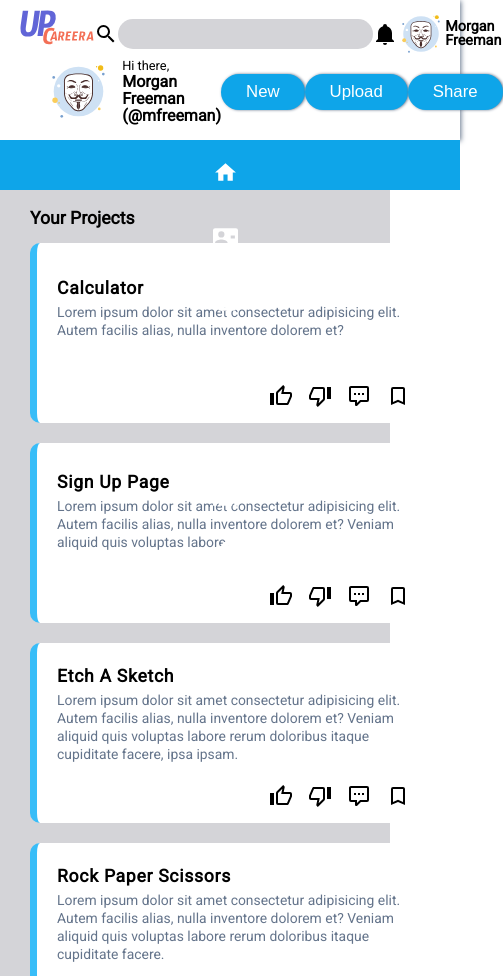
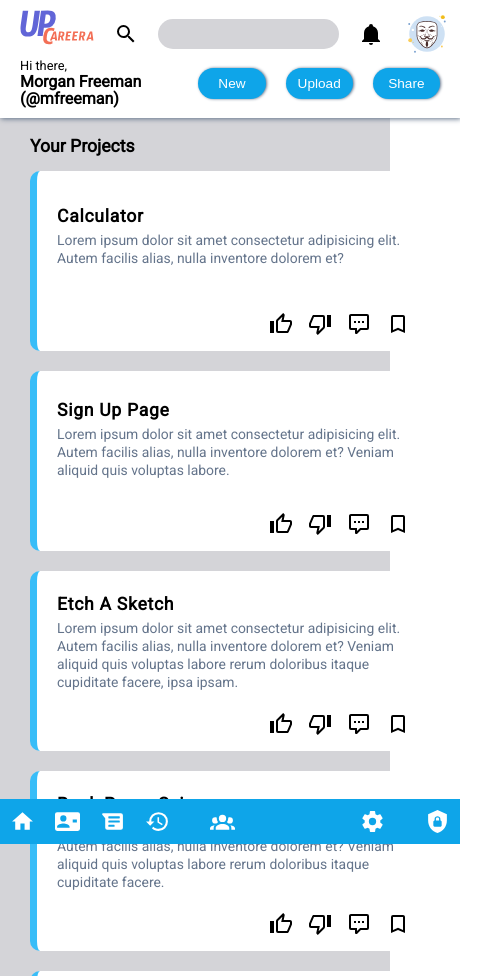
Before and after one commit to KLyamzin/Dashboard-TOP, a plain HTML site: page index.html in a window 390 px wide. Shown: the top 976 px of the page, 503 px wide, since content can reach past the window. Drawn offline with Linux system fonts and the light colour scheme.

Commit message:
optimized sidebar position in mobile view

```diff
--- a/index.html
+++ b/index.html
@@ -65,15 +65,11 @@
         </div>
       </div>
       <div class="sidebar">
-        <!-- logo -->
         <img
           src="/assets/icons/upcareera_logo_1.svg"
           class="logo"
           alt="Upcareera"
         />
-        <!-- external links -->
-        <!-- <div class="links-container"> -->
-        <!-- <div class="links-container-one"> -->
         <p class="external-link">
           <img src="/assets/icons/home.svg" class="sidebar-icon" alt="" />
           <a href="">Home</a>
@@ -110,9 +106,7 @@
           />
           <a href="">Communities</a>
         </p>
-        <!-- </div> -->
-        <!-- <div class="links-container-two"> -->
-        <p class="external-link push-down">
+        <p class="external-link push-down push-left">
           <img src="/assets/icons/cog.svg" class="sidebar-icon" alt="" />
           <a href="">Settings</a>
         </p>
@@ -132,8 +126,6 @@
           />
           <a href="">Privacy</a>
         </p>
-        <!-- </div> -->
-        <!-- </div> -->
       </div>
       <div class="projects">
         <h2>Your Projects</h2>
@@ -283,7 +275,6 @@
           </div>
         </div>
       </div>
-      <!-- </div> -->
     </div>
   </body>
 </html>
--- a/styles.css
+++ b/styles.css
@@ -8,7 +8,6 @@ html {
 .container {
   height: 100vh;
   display: grid;
-  /* grid-template-columns: 250px 1fr 350px; */
   grid-template-columns:
     minmax(200px, 250px)
     minmax(455px, 1fr)
@@ -31,45 +30,30 @@ html {
   grid-column: 2 / span 2;
   grid-row: 1;
   background-color: #fff;
-  /* display: grid;
-  grid-template-rows: 1fr 1fr; */
   display: flex;
   flex-direction: column;
   box-shadow: 1px 1px 5px #64748b;
   padding: 10px 20px;
 }
 
+.logo-landscape {
+  display: none;
+}
+
 .header .topbar,
 .header .bottombar {
   grid-row: 1;
-  /* display: grid;
-  align-items: center;
-  grid-template-columns: 2fr 1fr;
-  gap: 35px; */
   display: flex;
   align-items: center;
-  /* padding: 10px; */
-  /* padding: 0; */
   gap: 20px;
 }
 
-/* .topbar .search-bar {
-  display: flex;
-  max-width: 70%;
-  gap: 5px;
-  margin-left: 25px;
-} */
-
-.logo-landscape {
-  display: none;
-}
 .topbar input {
   flex: 1 1 100%;
   border-radius: 15px;
   background-color: #d4d4d8;
   box-sizing: border-box;
   border: 0;
-  /* padding-left: 15px; */
   height: 30px;
   max-width: 700px;
 }
@@ -82,7 +66,8 @@ html {
   width: 3em;
 }
 
-.push-left {
+.topbar .push-left,
+.bottombar .push-left {
   margin-left: auto;
 }
 
@@ -110,8 +95,9 @@ html {
   font-weight: 600;
 }
 
-.profile-button-action {
-  padding: 8px 25px;
+.bottombar button.profile-button-action {
+  padding: 8px 0;
+  width: 7em;
   border-radius: 18px;
   color: #fff;
   background-color: #0ea5e9;
@@ -121,32 +107,11 @@ html {
   cursor: pointer;
 }
 
-/* .topbar .notifications-name {
-  display: flex;
-  align-items: center;
-  justify-content: flex-end;
-  gap: 15px;
-  margin-right: 2em;
-} */
-
-/* .header .bottombar {
-  grid-row: 2;
-  justify-content: space-between;
-} */
-
 .bottom .trend,
 .sidebar p {
   display: flex;
   align-items: center;
 }
-
-/* .bottombar .action-buttons {
-  display: flex;
-  justify-content: flex-end;
-  gap: 5px;
-  margin-right: 2em;
-  cursor: pointer;
-} */
 
 .sidebar {
   grid-column: 1;
@@ -160,8 +125,6 @@ html {
 
 .sidebar p {
   gap: 20px;
-  /* margin-top: 20px; */
-  /* margin-bottom: 20px; */
   cursor: pointer;
 }
 
@@ -318,53 +281,55 @@ html {
     max-height: 35px;
     align-self: flex-start;
   }
+
+  .bottombar .icon {
+    margin-left: 0;
+  }
 }
 @media (max-width: 760px) {
   .container {
     height: min-content;
     grid-template-columns: 1fr;
-    grid-template-rows: 140px 50px 1fr min-content;
+    /* grid-template-rows: min-content 50px 1fr min-content; */
+    grid-template-rows: min-content;
   }
+
   .header {
     grid-row: 1;
-    /* display: flex; */
-    flex-wrap: wrap;
   }
-  .header .topbar,
-  .header .bottombar {
-    /* display: flex; */
-    justify-content: space-between;
-    gap: unset;
-  }
-  .topbar .notifications-name {
-    margin-right: 0;
-    /* justify-content: unset; */
-  }
-  .notifications-name p {
+
+  .topbar p {
     display: none;
   }
-  .topbar .search-bar {
-    margin-left: 0;
-    width: fit-content;
+
+  .bottombar img.icon {
+    display: none;
   }
+
+  .bottombar button.profile-button-action {
+    font-size: 0.85em;
+  }
+
   .sidebar {
-    grid-row: 2;
-    padding-left: 0;
-    justify-content: space-between;
+    /* grid-row: 2; */
+    /* padding-left: 0; */
+    /* justify-content: space-between; */
+    position: sticky;
+    left: 0;
+    bottom: 0;
+    /* width: 100vw; */
+    grid-row: 4;
+    flex-direction: row;
   }
-  .sidebar > div,
-  .links-container-one,
-  .links-container-two {
-    grid-column: 1;
-    display: flex;
-    flex-direction: unset;
-  }
-  .sidebar p {
-    margin: 10px;
-  }
+
   .sidebar-icon {
     height: 25px;
   }
+
+  .sidebar .push-left {
+    margin-left: auto;
+  }
+
   .announcements,
   .projects {
     padding: 20px;
@@ -372,11 +337,11 @@ html {
   }
   .projects {
     grid-column: 1;
-    grid-row: 3;
+    grid-row: 2;
   }
   .announcements {
     grid-column: 1;
-    grid-row: 4;
+    grid-row: 3;
     display: flex;
     flex-direction: column;
   }
```
